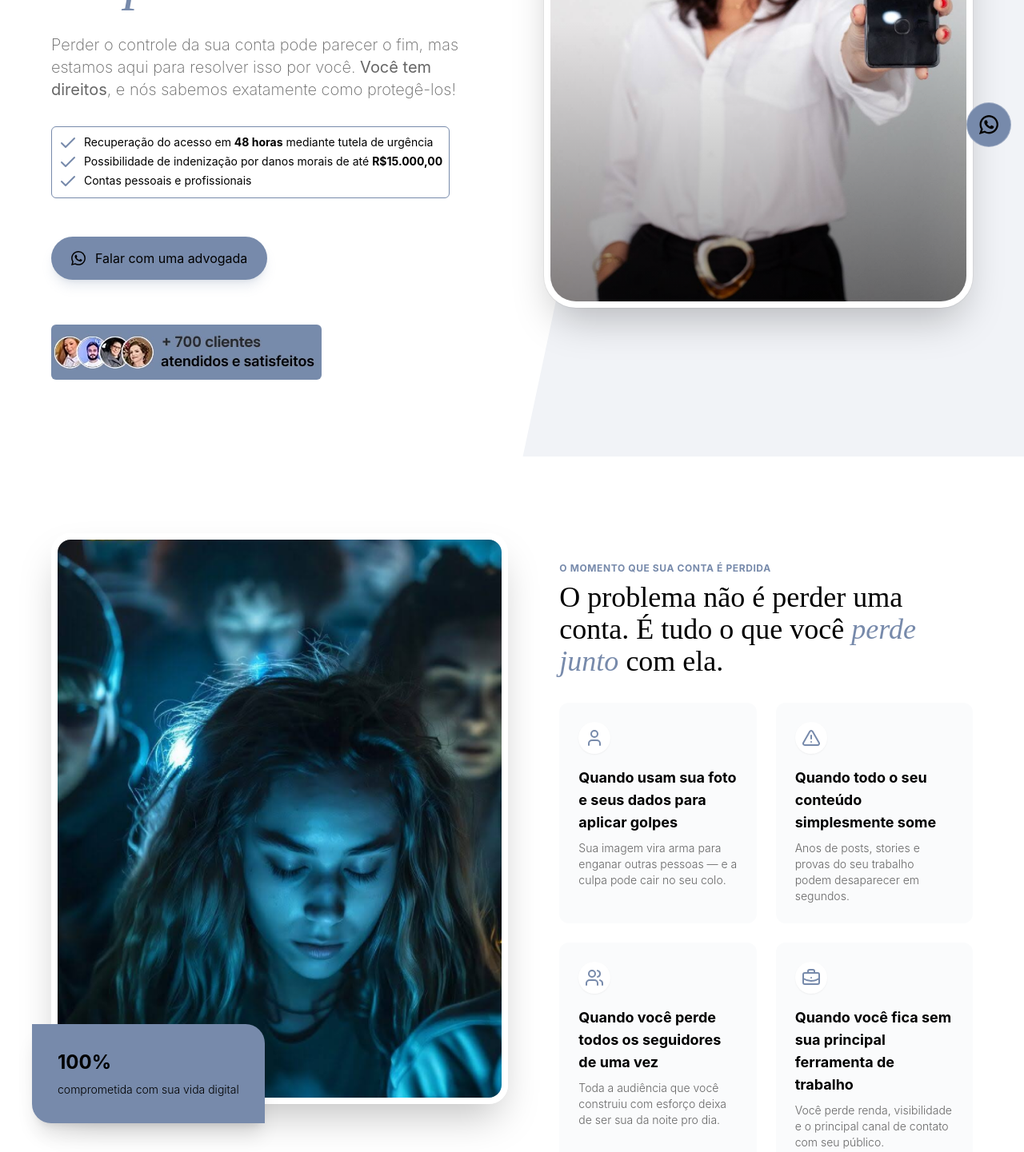
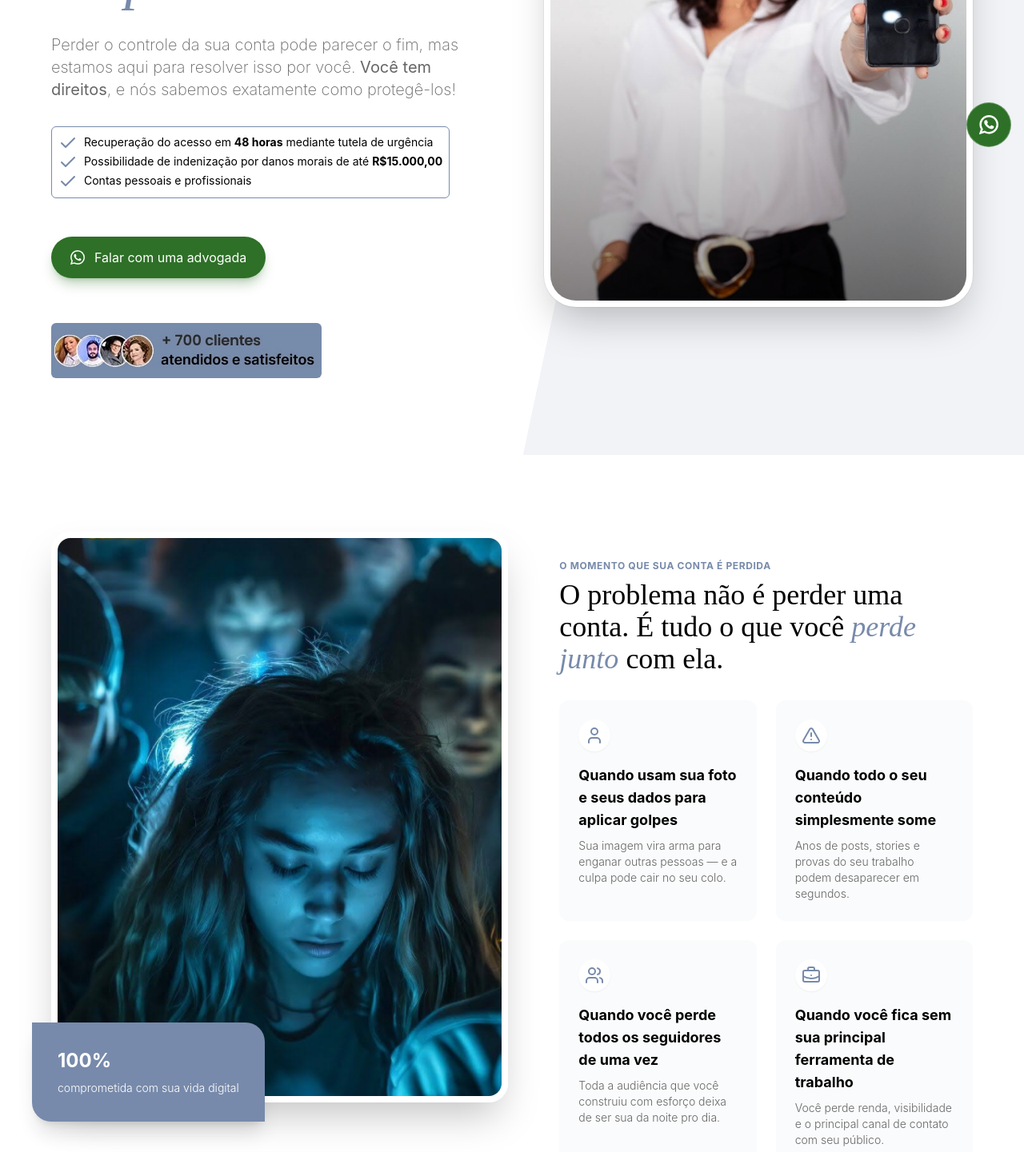
Before and after one commit to Paper-Street-Softwares/Template-Unico, a React (Vite) app: page /#home in a window 1280 px wide. Shown: the part 600-2041 px from the top of the page at 80% size. Built offline with nearby package versions, Linux system fonts and the light colour scheme.

Commit message:
fix: labels

```diff
--- a/src/components/interactives/ButtonReflexo.jsx
+++ b/src/components/interactives/ButtonReflexo.jsx
@@ -25,7 +25,7 @@ export default function ButtonReflexo({
         : 'shadow-primaryDark/20'
 
   const themes = {
-    light: 'bg-primaryDark text-corTitulosPreto border border-primaryDark/20',
+    light: 'bg-primaryDark text-corTitulosBranca border border-primaryDark/20',
     dark: 'bg-primaryLight text-corTitulosPreto',
     default: 'bg-secondary text-corTitulosPreto border border-primaryDark/20',
   }
--- a/src/components/interactives/WhatsAppAnimated.jsx
+++ b/src/components/interactives/WhatsAppAnimated.jsx
@@ -88,7 +88,7 @@ export default function WhatsappAnimated() {
   const themes = whatsAppColor ? whatsAppThemes : defaultButtonThemes
 
   const colorButton = themes[colorMode] || themes.default
-  const iconColor = colorMode === 'light' ? '#000' : '#000'
+  const iconColor = colorMode === 'light' ? '#fff' : '#000'
 
   console.log({
     whatsAppColor,
--- a/src/components/sections/FeaturesNovaTemplate.jsx
+++ b/src/components/sections/FeaturesNovaTemplate.jsx
@@ -95,7 +95,7 @@ function FeaturesNovaTemplate({ colorMode, frasesDestaque, accordion }) {
                 {' '}
                 <MotionDivDownToUp className="relative order-2 lg:order-1 w-full m-auto">
                   <div
-                    className={`relative overflow-hidden rounded-3xl shadow-2xl aspect-[4/5]  ${image}`}
+                    className={`relative overflow-hidden rounded-3xl shadow-2xl aspect-[4/5] ${image}`}
                   >
                     <img
                       src={content.texts.features.imgFeatures}
@@ -110,12 +110,12 @@ function FeaturesNovaTemplate({ colorMode, frasesDestaque, accordion }) {
                       className={`absolute -bottom-6 -left-6 ${bgObservation} ${textObservation} p-8 rounded-tr-3xl rounded-bl-3xl shadow-xl max-w-xs`}
                     >
                       <p
-                        className={`font-secondFont text-2xl font-bold mb-2 ${text}`}
+                        className={`font-secondFont text-2xl font-bold mb-2`}
                       >
                         {content.texts.features.titleMessageFeature}
                       </p>
                       <p
-                        className={`text-sm font-secondFont font-light ${text}`}
+                        className={`text-sm font-secondFont font-light`}
                       >
                         {content.texts.features.subtitleMessageFeature}
                       </p>
--- a/src/context/UseContextArchive.jsx
+++ b/src/context/UseContextArchive.jsx
@@ -4,7 +4,7 @@ const ColorModeContext = createContext(null)
 
 export function ColorModeProvider({ children }) {
   const [colorMode, setColorMode] = useState('light') // default, light, dark
-  const [whatsAppColor] = useState(false) // ativa cor do WhatsApp
+  const [whatsAppColor] = useState(true) // ativa cor do WhatsApp
   const [showGlobalButton] = useState(false) // ativa as os botões e caixa de alerta
 
   return (
```
